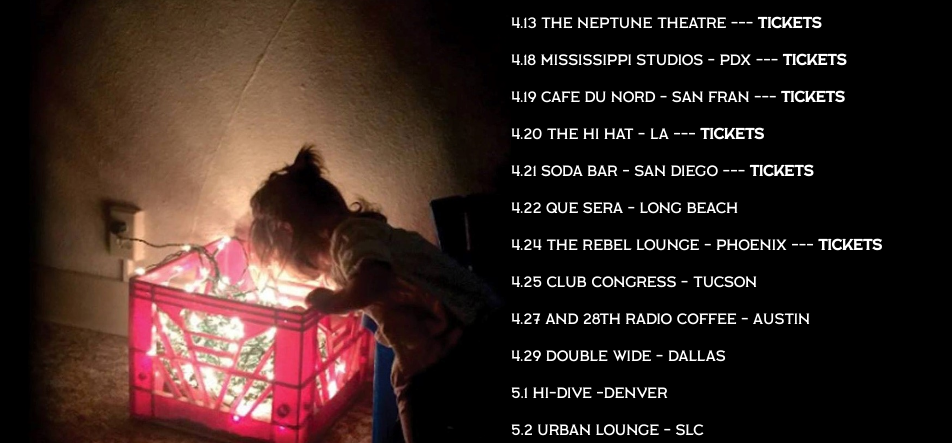
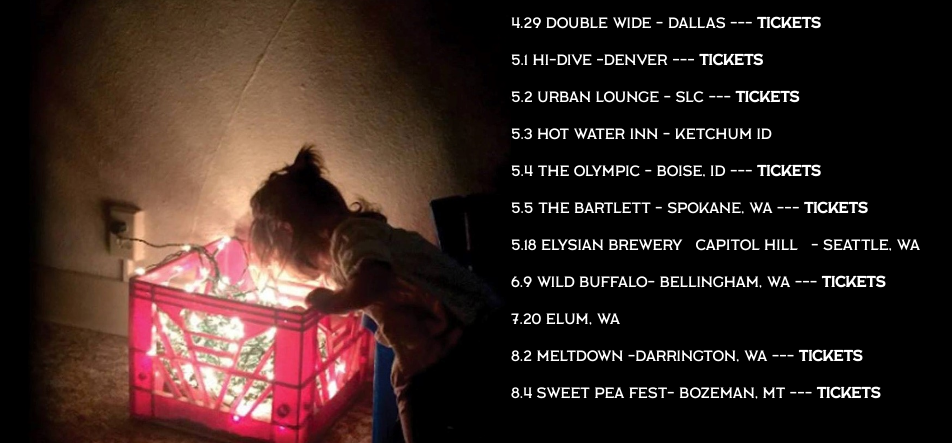
Before and after one commit to moorphy/mdogg, a plain HTML site: page index.html in a window 1280 px wide. Shown: the part 357-800 px from the top of the page, without its empty margins (129-1081 px from the left). Drawn offline with Linux system fonts and the light colour scheme.

Commit message:
Tour Date Updates

```diff
--- a/index.html
+++ b/index.html
@@ -36,21 +36,17 @@
 <div id='tour'>
 	<br><h2>TOUR DATES</h2><br>
 	<ul>
-	<li>4.13 The Neptune Theatre <a href="https://www.stgpresents.org/tickets/eventdetail/3999/-/the-moondoggies"> --- <b>TICKETS</b></a></li>
-	<li>4.18 Mississippi Studios - PDX <a href=" https://www.ticketfly.com/purchase/event/1646104?utm_source=os"> --- <b>TICKETS</b></a></li>
-	<li>4.19 Cafe Du Nord - San Fran <a href=" https://www.eventbrite.com/e/the-moondoggies-cafe-du-nord-tickets-42243498441"> --- <b>TICKETS</b></a></li>
-	<li>4.20 The Hi Hat - LA <a href=" https://www.ticketfly.com/purchase/event/1650055"> --- <b>TICKETS</b></a></li>
-	<li>4.21 Soda Bar - San Diego <a href=" https://www.ticketfly.com/purchase/event/1630651"> --- <b>TICKETS</b></a></li>
-	<li>4.22 Que Sera - Long Beach</li>
-	<li>4.24 The Rebel Lounge - Phoenix <a href=" https://www.ticketfly.com/purchase/event/1653383?_ga=2.264868751.1897838341.1522691398-770770676.1522691398"> --- <b>TICKETS</b></a></li>
-	<li>4.25 Club Congress - Tucson</li>
-	<li>4.27 and 28th Radio Coffee - Austin</li>
-	<li>4.29 Double Wide - Dallas</li>
-	<li>5.1 Hi-Dive -Denver</li>
-	<li>5.2 Urban Lounge - SLC</li>
+	<li>4.29 Double Wide - Dallas<a href="https://spunetickets.com/event/85451-the-moondoggies-dallas"> --- <b>TICKETS</b></a></li>
+	<li>5.1 Hi-Dive -Denver<a href="https://www.hi-dive.com/event/1665084-moondoggies-denver/"> --- <b>TICKETS</b></a></li>
+	<li>5.2 Urban Lounge - SLC<a href="https://www.theurbanloungeslc.com/event/1664328-moondoggies-salt-lake-city/"> --- <b>TICKETS</b></a></li>
 	<li>5.3 Hot Water inn - Ketchum ID</li>
-	<li>5.4 The Olympic - Boise<a href=" https://www.eventbrite.com/e/moondoggies-tickets-42699943681"> --- <b>TICKETS</b></a></li>
-	<li>5.5.The Bartlett- Spokane</li>
+	<li>5.4 The Olympic - Boise, ID<a href="https://www.eventbrite.com/e/moondoggies-tickets-42699943681"> --- <b>TICKETS</b></a></li>
+	<li>5.5 The Bartlett - Spokane, WA<a href="https://www.ticketfly.com/event/1675778-moondoggies-spokane/"> --- <b>TICKETS</b></a></li>
+	<li>5.18 Elysian Brewery (Capitol Hill) - Seattle, WA</li>
+	<li>6.9 Wild Buffalo- Bellingham, WA<a href="https://wildbuffalo.net/event/the-moondoggies-flowmotion/"> --- <b>TICKETS</b></a></li>
+	<li>7.20 Elum, WA</li>
+	<li>8.2 Meltdown -Darrington, WA<a href="https://summermeltdownfest.com/tickets-2/"> --- <b>TICKETS</b></a></li>
+	<li>8.4 Sweet Pea Fest- Bozeman, MT<a href="https://sweetpeafestival.org/buy-wristands-and-merchandise/"> --- <b>TICKETS</b></a></li>
 	</ul>
 	<br>
 
```
